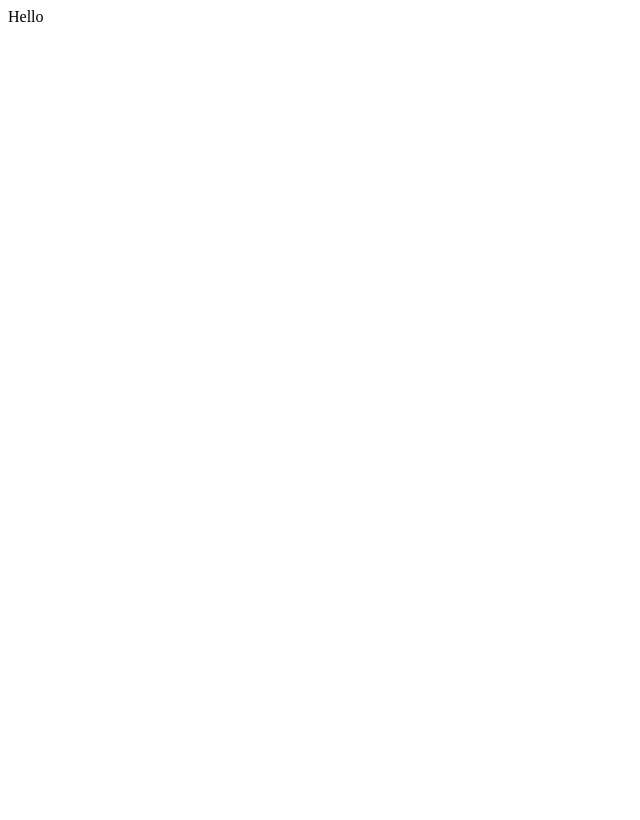
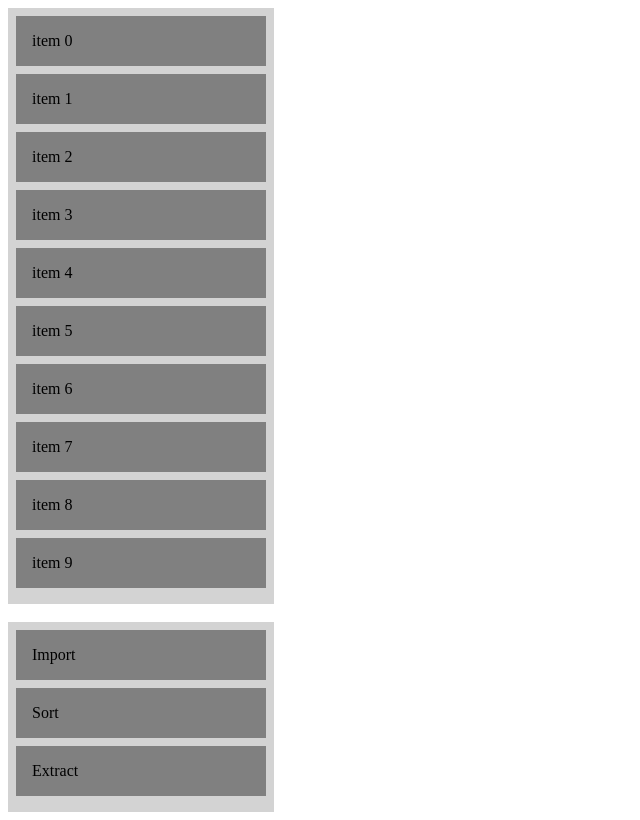
Before and after one commit to azukimochi/workflow, a React (Create React App) app: page / in a window 1280 px wide. Shown: the whole page, without its empty margins (0-640 px from the left). Built offline with nearby package versions, Linux system fonts and the light colour scheme.

Commit message:
Added in beautiful dnd

```diff
--- a/package.json
+++ b/package.json
@@ -4,6 +4,7 @@
   "private": true,
   "dependencies": {
     "react": "^16.7.0",
+    "react-beautiful-dnd": "^10.0.4",
     "react-dom": "^16.7.0",
     "react-scripts": "2.1.3"
   },
--- a/src/App.js
+++ b/src/App.js
@@ -1,12 +1,190 @@
-import React from "react"
+import React, { Component } from "react"
+import Workflow from "./components/Cards/Workflow.json"
+import { DragDropContext, Droppable, Draggable } from 'react-beautiful-dnd';
 
-class App extends React.Component {
+const workFlowStages = Workflow.Stages
+// fake data generator
+const getItems = (count, offset = 0) =>
+    Array.from({ length: count }, (v, k) => k).map(k => ({
+        id: `item-${k + offset}`,
+        content: `item ${k + offset}`
+    }));
+
+// a little function to help us with reordering the result
+const reorder = (list, startIndex, endIndex) => {
+    const result = Array.from(list);
+    const [removed] = result.splice(startIndex, 1);
+    result.splice(endIndex, 0, removed);
+
+    console.log(result);
+    return result;
+};
+
+/**
+ * Moves an item from one list to another list.
+ */
+const move = (source, destination, droppableSource, droppableDestination) => {
+    const sourceClone = Array.from(source);
+    const destClone = Array.from(destination);
+    const [removed] = sourceClone.splice(droppableSource.index, 1);
+
+    destClone.splice(droppableDestination.index, 0, removed);
+
+    const result = {};
+    result[droppableSource.droppableId] = sourceClone;
+    result[droppableDestination.droppableId] = destClone;
+
+    console.log(result);
+    return result;
+};
+
+const grid = 8;
+
+const getItemStyle = (isDragging, draggableStyle) => ({
+    // some basic styles to make the items look a bit nicer
+    userSelect: 'none',
+    padding: grid * 2,
+    margin: `0 0 ${grid}px 0`,
+
+    // change background colour if dragging
+    background: isDragging ? 'lightgreen' : 'grey',
+
+    // styles we need to apply on draggables
+    ...draggableStyle
+});
+
+const getListStyle = isDraggingOver => ({
+    background: isDraggingOver ? 'lightblue' : 'lightgrey',
+    padding: grid,
+    width: 250
+});
+
+class App extends Component {
+    state = {
+        items: getItems(10),
+        // selected: getItems(5, 10)
+        // availableActions: workFlowStages.filter(stage => !stage.prevStage && !stage.nextStage),
+        selectedActions: workFlowStages.filter(stage => stage.prevStage || stage.nextStage)
+    };
+
+    componentDidMount = () => {
+        console.log({workFlowStages})
+    }
+    /**
+     * A semi-generic way to handle multiple lists. Matches
+     * the IDs of the droppable container to the names of the
+     * source arrays stored in the state.
+     */
+    id2List = {
+        droppable: 'items',
+        droppable2: 'selectedActions'
+    };
+
+    getList = id => this.state[this.id2List[id]];
+
+    onDragEnd = result => {
+        const { source, destination } = result;
+
+        // dropped outside the list
+        if (!destination) {
+            return;
+        }
+
+        if (source.droppableId === destination.droppableId) {
+            const items = reorder(
+                this.getList(source.droppableId),
+                source.index,
+                destination.index
+            );
+
+            let state = { items };
+
+            if (source.droppableId === 'droppable2') {
+                state = { selectedActions: items };
+            }
+
+            this.setState(state);
+        } else {
+            const result = move(
+                this.getList(source.droppableId),
+                this.getList(destination.droppableId),
+                source,
+                destination
+            );
+
+            this.setState({
+                items: result.droppable,
+                selectedActions: result.droppable2
+            });
+        }
+    };
+
+    // Normally you would want to split things out into separate components.
+    // But in this example everything is just done in one place for simplicity
     render() {
-        return(
-            <div>
-                Hello
-            </div>
-        )
+        return (
+            <DragDropContext onDragEnd={this.onDragEnd}>
+                <Droppable droppableId="droppable">
+                    {(provided, snapshot) => (
+                        <div
+                            ref={provided.innerRef}
+                            style={getListStyle(snapshot.isDraggingOver)}>
+                            {this.state.items.map((item, index) => (
+                                <Draggable
+                                    key={item.id}
+                                    draggableId={item.id}
+                                    index={index}>
+                                    {(provided, snapshot) => (
+                                        <div
+                                            ref={provided.innerRef}
+                                            {...provided.draggableProps}
+                                            {...provided.dragHandleProps}
+                                            style={getItemStyle(
+                                                snapshot.isDragging,
+                                                provided.draggableProps.style
+                                            )}>
+                                            {item.content}
+                                        </div>
+                                    )}
+                                </Draggable>
+                            ))}
+                            {provided.placeholder}
+                        </div>
+                    )}
+                </Droppable>
+                <br />
+                <Droppable droppableId="droppable2">
+                    {(provided, snapshot) => (
+                        <div
+                            ref={provided.innerRef}
+                            style={getListStyle(snapshot.isDraggingOver)}>
+
+                            {this.state.selectedActions.map((item, index) =>
+                                // return item.nextStage !== null || item.prevStage !== null ?
+                                (<Draggable
+                                    key={item.id}
+                                    draggableId={item.id}
+                                    index={index}>
+                                    {(provided, snapshot) => (
+                                        <div
+                                            ref={provided.innerRef}
+                                            {...provided.draggableProps}
+                                            {...provided.dragHandleProps}
+                                            style={getItemStyle(
+                                                snapshot.isDragging,
+                                                provided.draggableProps.style
+                                            )}>
+                                            {item.action}
+                                        </div>
+                                    )}
+                                </Draggable>
+                                ))}
+                            {provided.placeholder}
+                        </div>
+                    )}
+                </Droppable>
+            </DragDropContext>
+        );
     }
 }
 
```
Also changed, not shown: 1 other file (tests, documents, lock files or other folders).
